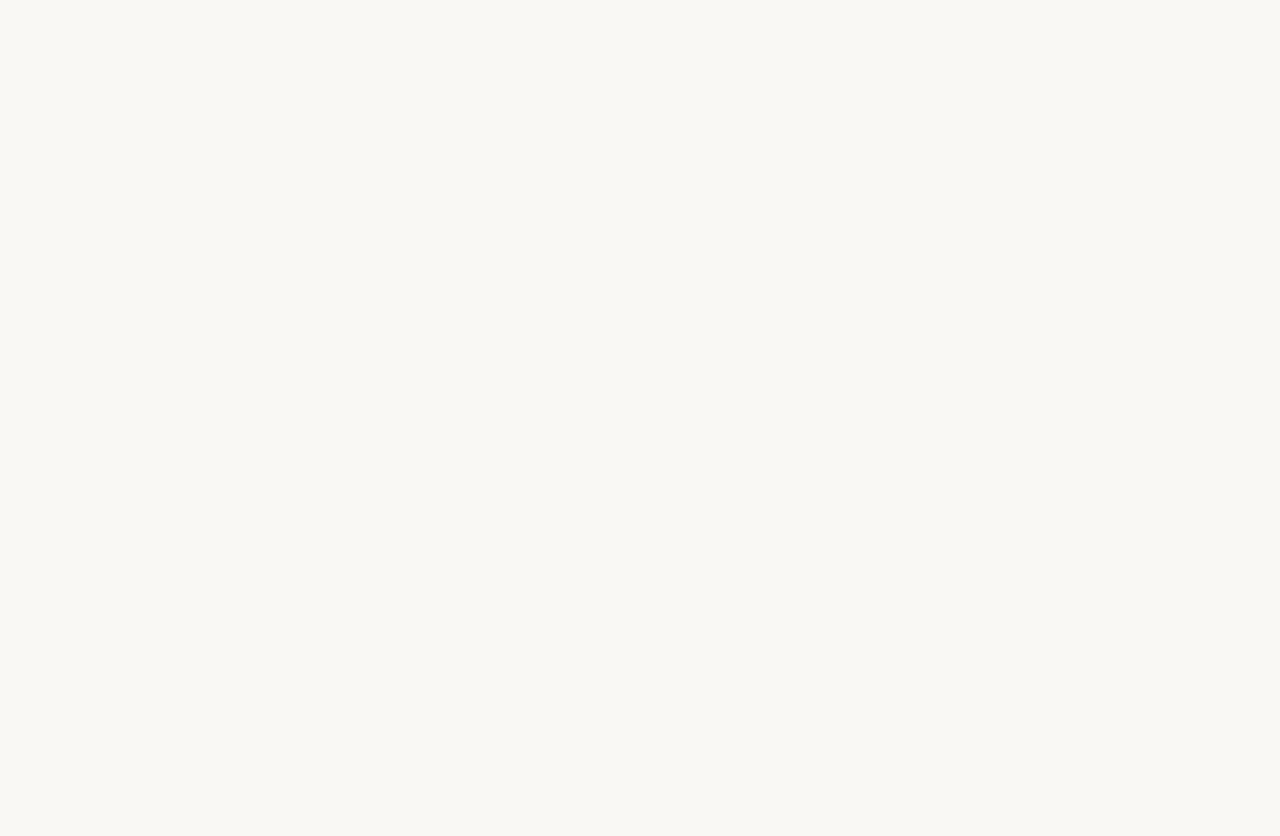
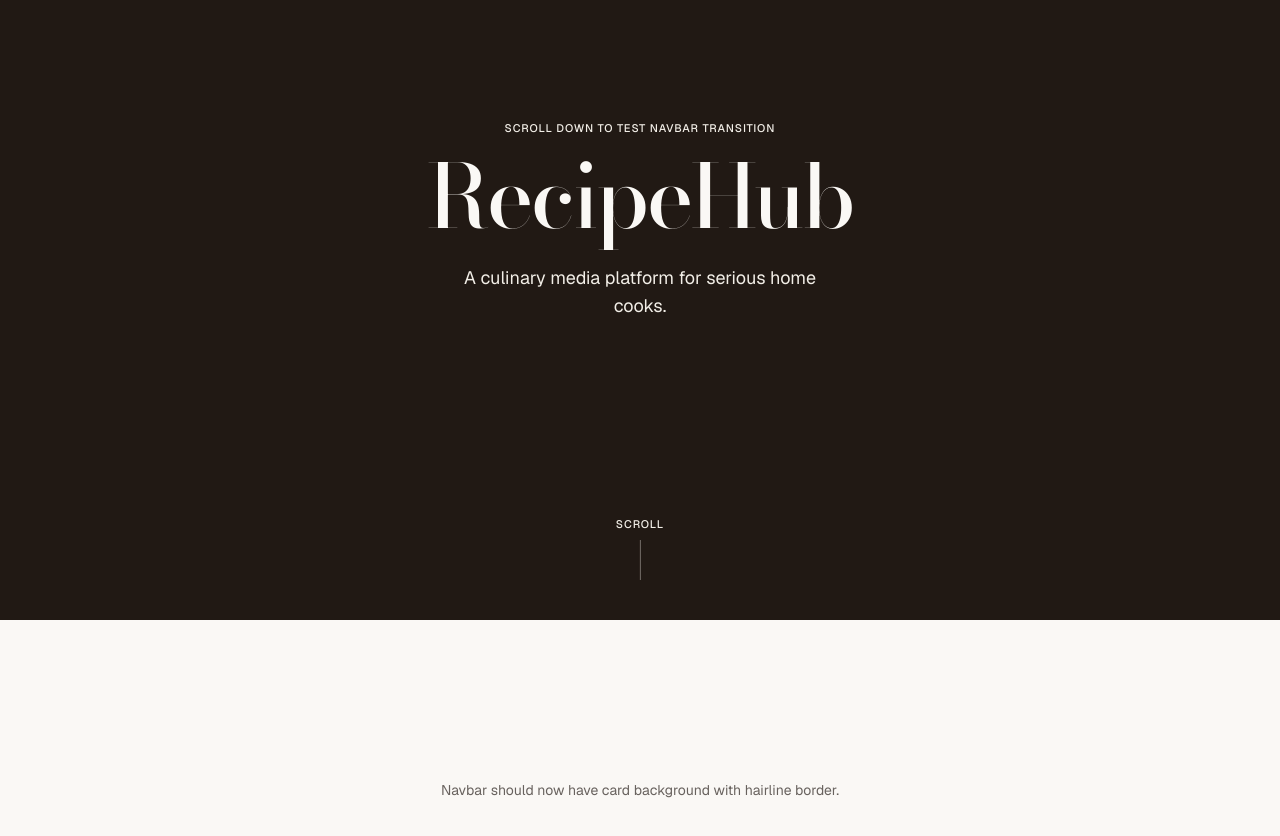
Before and after one commit to imarufbillah/recipehub-client, a Next.js app: page / in a window 1280 px wide. Shown: the part 180-1016 px from the top of the page. Before the commit the page ends 800 px from the top, so only its background shows below. Built offline with nearby package versions, Linux system fonts and the light colour scheme.

Commit message:
feat(home): create home page with placeholder content and scroll behavior

```diff
--- /dev/null
+++ b/src/app/(public)/page.jsx
@@ -0,0 +1,42 @@
+/**
+ * Home page — placeholder hero tall enough to test navbar scroll behavior.
+ * The transparent navbar becomes opaque (card bg + border) after scrolling 80px.
+ * Real hero section will replace this block when the home page is designed.
+ */
+const Home = () => {
+  return (
+    <>
+      {/* Hero placeholder — full-viewport, dark bg to show transparent navbar */}
+      <section className="relative h-screen bg-foreground flex items-center justify-center overflow-hidden -mt-16">
+        <div className="text-center px-6">
+          <p className="text-[11px] uppercase tracking-[0.08em] font-medium text-muted mb-4">
+            Scroll down to test navbar transition
+          </p>
+          <h1 className="font-heading text-[64px] md:text-[88px] leading-none tracking-[-0.03em] text-background">
+            RecipeHub
+          </h1>
+          <p className="mt-6 text-lg text-muted max-w-sm mx-auto font-sans">
+            A culinary media platform for serious home cooks.
+          </p>
+        </div>
+
+        {/* Subtle scroll indicator */}
+        <div className="absolute bottom-10 left-1/2 -translate-x-1/2 flex flex-col items-center gap-2">
+          <span className="text-[11px] uppercase tracking-[0.08em] text-muted font-medium">
+            Scroll
+          </span>
+          <div className="w-px h-10 bg-muted/40" />
+        </div>
+      </section>
+
+      {/* Content block — gives enough height to trigger scroll and see navbar change */}
+      <section className="py-40 flex items-center justify-center">
+        <p className="text-muted-foreground text-sm font-sans">
+          Navbar should now have card background with hairline border.
+        </p>
+      </section>
+    </>
+  );
+};
+
+export default Home;
--- /dev/null
+++ b/src/hooks/useScrolled.js
@@ -0,0 +1,27 @@
+"use client";
+
+import { useEffect, useState } from "react";
+
+/**
+ * Returns true once the page has scrolled past `threshold` pixels.
+ * Uses a passive scroll listener for performance.
+ */
+const useScrolled = (threshold = 80) => {
+  const [scrolled, setScrolled] = useState(false);
+
+  useEffect(() => {
+    const onScroll = () => {
+      setScrolled(window.scrollY > threshold);
+    };
+
+    // Set initial state (handles page reload mid-scroll)
+    onScroll();
+
+    window.addEventListener("scroll", onScroll, { passive: true });
+    return () => window.removeEventListener("scroll", onScroll);
+  }, [threshold]);
+
+  return scrolled;
+};
+
+export default useScrolled;
```
